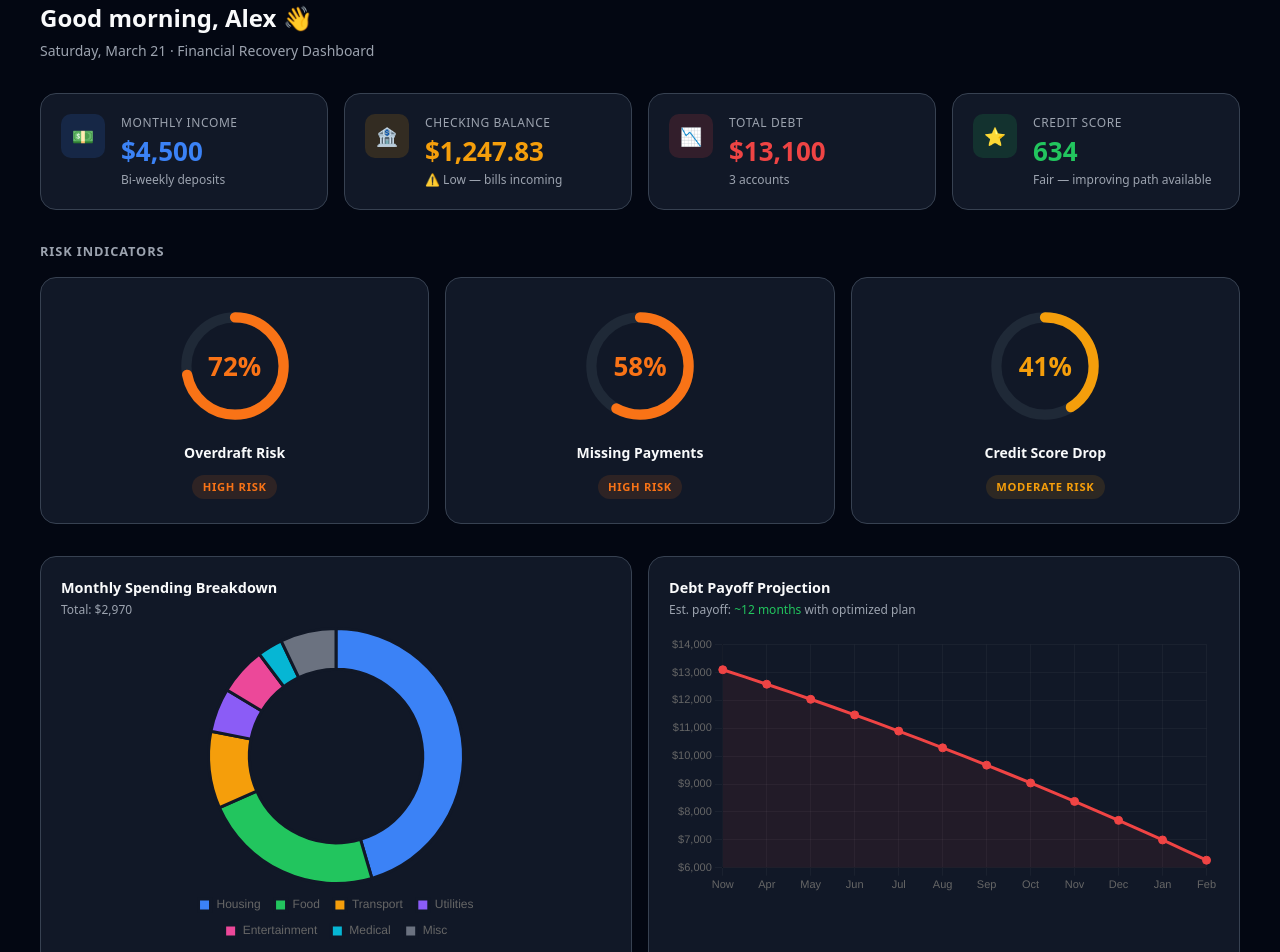
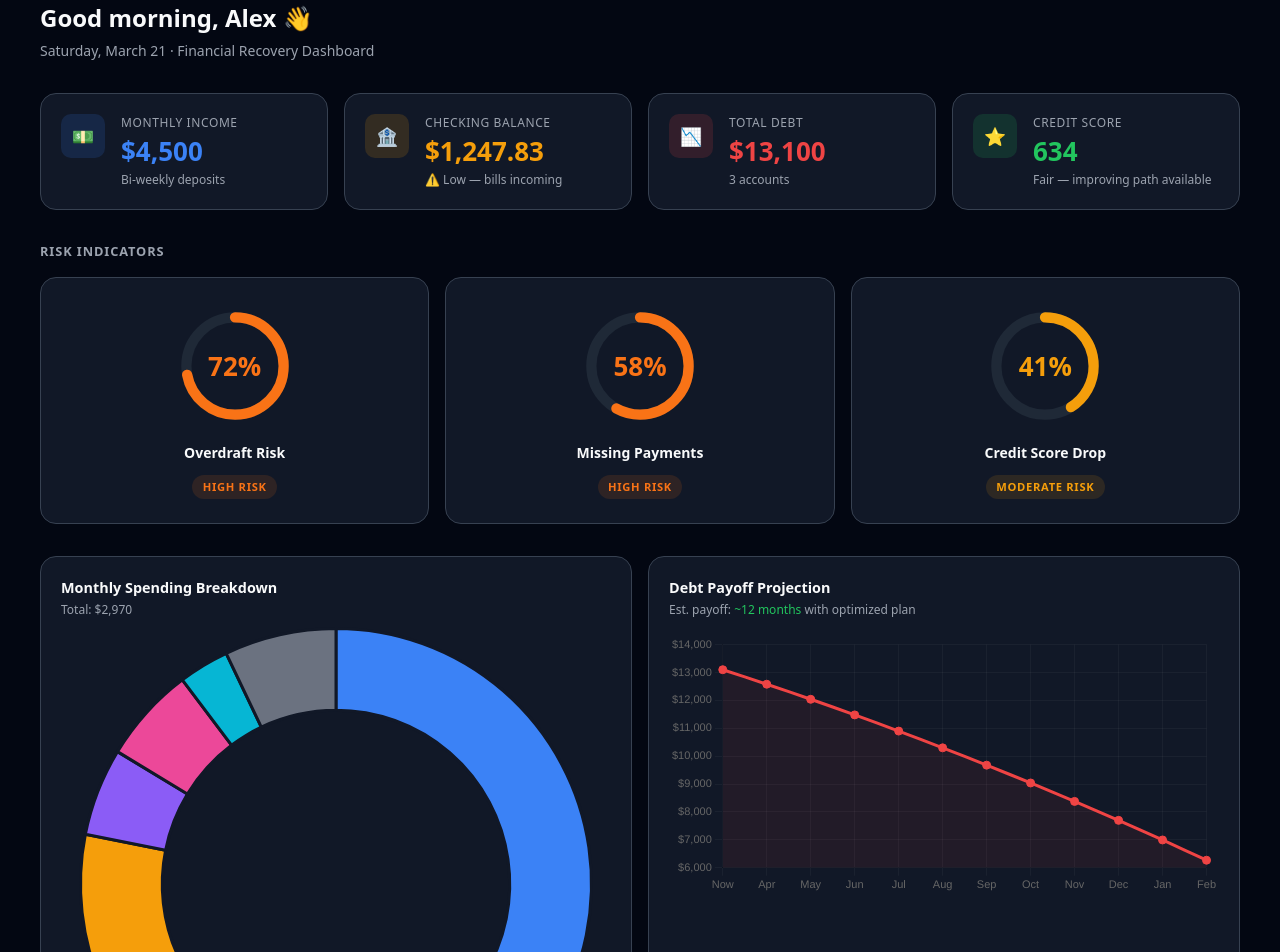
Before and after one commit to F8Hardin/AscendFi_VandyHacks_12, a Nuxt app in the folder frontend/: page / in a window 1280 px wide. Shown: the top 952 px of the page. Built offline with nearby package versions, Linux system fonts and the light colour scheme.

Commit message:
fix: rewrite charts using vue-chartjs for reliable Vue 3 + Nuxt rendering

```diff
--- a/frontend/app/components/charts/DonutChart.vue
+++ b/frontend/app/components/charts/DonutChart.vue
@@ -1,10 +1,20 @@
 <template>
-  <div class="donut-wrap">
-    <canvas ref="canvasEl" />
-  </div>
+  <ClientOnly>
+    <Doughnut :data="chartData" :options="chartOptions" />
+  </ClientOnly>
 </template>
 
 <script setup lang="ts">
+import { Doughnut } from 'vue-chartjs'
+import {
+  Chart as ChartJS,
+  ArcElement,
+  Tooltip,
+  Legend,
+} from 'chart.js'
+
+ChartJS.register(ArcElement, Tooltip, Legend)
+
 const props = defineProps<{
   labels: string[]
   amounts: number[]
@@ -12,62 +22,40 @@ const props = defineProps<{
   cutout?: string
 }>()
 
-const canvasEl = ref<HTMLCanvasElement>()
-let chartInstance: any = null
+// Resolve CSS variables to real color values at render time
+function resolveColors(colors: string[]) {
+  if (typeof window === 'undefined') return colors
+  const style = getComputedStyle(document.documentElement)
+  return colors.map(c =>
+    c.startsWith('var(') ? style.getPropertyValue(c.slice(4, -1).trim()).trim() || c : c
+  )
+}
 
-onMounted(async () => {
-  const { default: Chart } = await import('chart.js/auto')
-
-  // Resolve CSS variable colors
-  const style = getComputedStyle(document.documentElement)
-  const resolvedColors = props.colors.map(c =>
-    c.startsWith('var(') ? style.getPropertyValue(c.slice(4, -1).trim()).trim() : c
-  )
-
-  chartInstance = new Chart(canvasEl.value!, {
-    type: 'doughnut',
-    data: {
+const chartData = computed(() => ({
   labels: props.labels,
   datasets: [{
     data: props.amounts,
-        backgroundColor: resolvedColors,
+    backgroundColor: resolveColors(props.colors),
     borderColor: '#111827',
     borderWidth: 3,
     hoverOffset: 6,
   }],
-    },
-    options: {
+}))
+
+const chartOptions = computed(() => ({
   cutout: props.cutout ?? '68%',
   responsive: true,
   maintainAspectRatio: true,
   plugins: {
     legend: {
-          position: 'bottom',
-          labels: {
-            padding: 14,
-            boxWidth: 12,
-            boxHeight: 12,
-            font: { size: 12 },
-          },
+      position: 'bottom' as const,
+      labels: { padding: 14, boxWidth: 12, boxHeight: 12, font: { size: 12 } },
     },
     tooltip: {
       callbacks: {
-            label: (ctx) => ` $${ctx.parsed.toLocaleString()}`,
+        label: (ctx: any) => ` $${ctx.parsed.toLocaleString()}`,
       },
     },
   },
-    },
-  })
-})
-
-onBeforeUnmount(() => chartInstance?.destroy())
+}))
 </script>
-
-<style scoped>
-.donut-wrap {
-  position: relative;
-  width: 100%;
-  max-width: 320px;
-  margin: 0 auto;
-}
-</style>
--- a/frontend/app/components/charts/LineChart.vue
+++ b/frontend/app/components/charts/LineChart.vue
@@ -1,10 +1,24 @@
 <template>
-  <div class="line-wrap">
-    <canvas ref="canvasEl" />
-  </div>
+  <ClientOnly>
+    <Line :data="chartData" :options="chartOptions" :plugins="extraPlugins" />
+  </ClientOnly>
 </template>
 
 <script setup lang="ts">
+import { Line } from 'vue-chartjs'
+import {
+  Chart as ChartJS,
+  CategoryScale,
+  LinearScale,
+  PointElement,
+  LineElement,
+  Filler,
+  Tooltip,
+  Legend,
+} from 'chart.js'
+
+ChartJS.register(CategoryScale, LinearScale, PointElement, LineElement, Filler, Tooltip, Legend)
+
 export interface LineDataset {
   label: string
   data: number[]
@@ -16,30 +30,25 @@ export interface LineDataset {
 const props = defineProps<{
   labels: string[]
   datasets: LineDataset[]
-  yPrefix?: string       // e.g. '$' — prepended to y-axis tick labels and tooltips
+  yPrefix?: string
   showLegend?: boolean
-  showZeroLine?: boolean // draw a reference line at y=0
+  showZeroLine?: boolean
 }>()
 
-const canvasEl = ref<HTMLCanvasElement>()
-let chartInstance: any = null
+function hexToRgba(hex: string, alpha: number) {
+  const r = parseInt(hex.slice(1, 3), 16)
+  const g = parseInt(hex.slice(3, 5), 16)
+  const b = parseInt(hex.slice(5, 7), 16)
+  return `rgba(${r},${g},${b},${alpha})`
+}
 
-onMounted(async () => {
-  const { default: Chart } = await import('chart.js/auto')
-
-  const prefix = props.yPrefix ?? ''
-
-  chartInstance = new Chart(canvasEl.value!, {
-    type: 'line',
-    data: {
+const chartData = computed(() => ({
   labels: props.labels,
-      datasets: props.datasets.map((ds) => ({
+  datasets: props.datasets.map(ds => ({
     label: ds.label,
     data: ds.data,
     borderColor: ds.color,
-        backgroundColor: ds.fill !== false
-          ? hexToRgba(ds.color, 0.08)
-          : 'transparent',
+    backgroundColor: ds.fill !== false ? hexToRgba(ds.color, 0.08) : 'transparent',
     fill: ds.fill !== false,
     tension: 0.4,
     pointBackgroundColor: ds.color,
@@ -47,25 +56,25 @@ onMounted(async () => {
     pointHoverRadius: 6,
     borderDash: ds.dashed ? [5, 4] : [],
   })),
-    },
-    options: {
+}))
+
+const prefix = computed(() => props.yPrefix ?? '')
+
+const chartOptions = computed(() => ({
   responsive: true,
   maintainAspectRatio: false,
-      interaction: {
-        mode: 'index',
-        intersect: false,
-      },
+  interaction: { mode: 'index' as const, intersect: false },
   plugins: {
     legend: {
-          display: props.showLegend ?? props.datasets.length > 1,
+      display: props.showLegend ?? (props.datasets.length > 1),
       labels: { boxWidth: 12, boxHeight: 12, padding: 16, font: { size: 12 } },
     },
     tooltip: {
       callbacks: {
-            label: (ctx) => {
+        label: (ctx: any) => {
           const val = ctx.parsed.y
           const sign = val < 0 ? '-' : ''
-              return ` ${ctx.dataset.label}: ${sign}${prefix}${Math.abs(val).toLocaleString()}`
+          return ` ${ctx.dataset.label}: ${sign}${prefix.value}${Math.abs(val).toLocaleString()}`
         },
       },
     },
@@ -79,31 +88,18 @@ onMounted(async () => {
       grid: { color: 'rgba(255,255,255,0.04)' },
       ticks: {
         font: { size: 11 },
-            callback: (v) => {
+        callback: (v: any) => {
           const n = Number(v)
-              return n < 0 ? `-${prefix}${Math.abs(n).toLocaleString()}` : `${prefix}${n.toLocaleString()}`
+          return n < 0 ? `-${prefix.value}${Math.abs(n).toLocaleString()}` : `${prefix.value}${n.toLocaleString()}`
         },
       },
     },
   },
-    },
-    plugins: props.showZeroLine ? [zeroLinePlugin()] : [],
-  })
-})
+}))
 
-onBeforeUnmount(() => chartInstance?.destroy())
-
-// ── Helpers ─────────────────────────────────────────────────────────────
-
-function hexToRgba(hex: string, alpha: number): string {
-  const r = parseInt(hex.slice(1, 3), 16)
-  const g = parseInt(hex.slice(3, 5), 16)
-  const b = parseInt(hex.slice(5, 7), 16)
-  return `rgba(${r},${g},${b},${alpha})`
-}
-
-function zeroLinePlugin() {
-  return {
+const extraPlugins = computed(() => {
+  if (!props.showZeroLine) return []
+  return [{
     id: 'zeroLine',
     afterDraw(chart: any) {
       const { ctx, scales } = chart
@@ -119,15 +115,6 @@ function zeroLinePlugin() {
       ctx.stroke()
       ctx.restore()
     },
-  }
-}
+  }]
+})
 </script>
-
-<style scoped>
-.line-wrap {
-  position: relative;
-  width: 100%;
-  height: 100%;
-  min-height: 200px;
-}
-</style>
--- a/frontend/nuxt.config.ts
+++ b/frontend/nuxt.config.ts
@@ -4,7 +4,7 @@ export default defineNuxtConfig({
   modules: ['@nuxtjs/tailwindcss'],
   css: ['~/assets/css/tokens.css'],
   build: {
-    transpile: ['chart.js'],
+    transpile: ['chart.js', 'vue-chartjs'],
   },
   vite: {
     optimizeDeps: {
--- a/frontend/package.json
+++ b/frontend/package.json
@@ -10,10 +10,11 @@
     "postinstall": "nuxt prepare"
   },
   "dependencies": {
+    "chart.js": "^4.4.0",
     "nuxt": "^4.4.2",
     "vue": "^3.5.30",
-    "vue-router": "^5.0.3",
-    "chart.js": "^4.4.0"
+    "vue-chartjs": "^5.3.3",
+    "vue-router": "^5.0.3"
   },
   "devDependencies": {
     "@nuxtjs/tailwindcss": "^6.12.0"
```
Also changed, not shown: 1 other file (tests, documents, lock files or other folders). Lines whose indentation alone changed are shown as unchanged.
